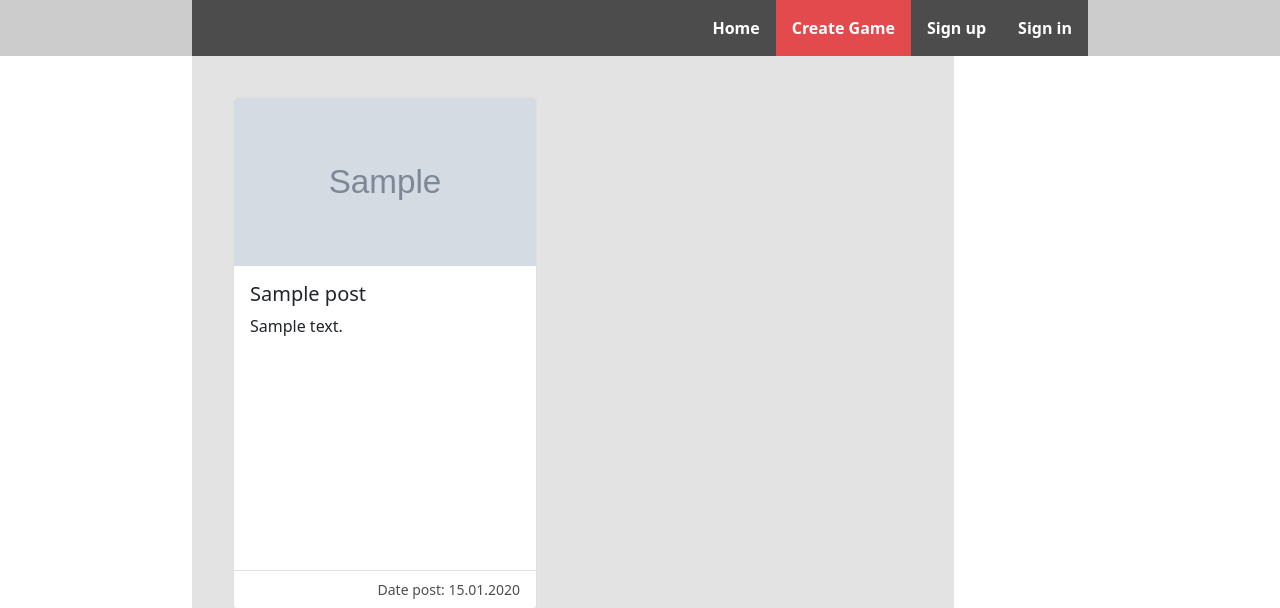
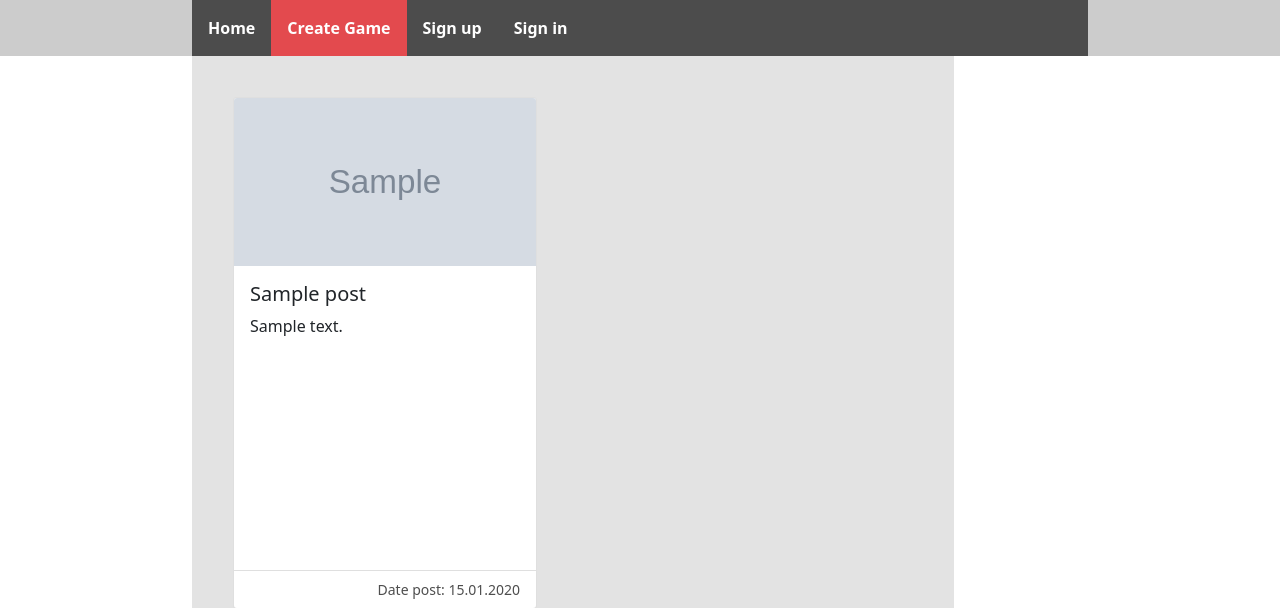
Before and after one commit to nek0trap/cybervoin_ru, a Symfony app: template templates/main_menu/index.html.twig in a window 1280 px wide. Shown: the top 608 px of the page. Run offline with Twig, Linux system fonts and the light colour scheme; the template is opened without the code that fills it: most values are stand-ins (such as "Sample title", 1, 10 or a date in 2020); grey boxes marked "Sample" are stand-in pictures; some libraries are stand-ins or nearby versions.

Commit message:
div fixed

```diff
--- a/public/css/header_style.css
+++ b/public/css/header_style.css
@@ -16,7 +16,12 @@
     cursor: pointer;
 }
 
-.p-3 a {
+.side-div {
+    min-width: 100%;
+    min-height: 100%;
+}
+
+.top-div a {
     color: white;
     text-decoration: none;
 }
--- a/templates/base.html.twig
+++ b/templates/base.html.twig
@@ -23,11 +23,11 @@
     {% block header %}
         <div class="header">
             <div class="header__main">
-                <div class="d-flex justify-content-end">
-                    <div class="p-3"><a href="/mm">Home</a></div>
-                    <div class="p-3 red-button" style="background-color: #e34a4e;"><a href="{{ path("gamemaster_create_game") }}">Create Game</a></div>
-                    <div class="p-3"><a href="#">Sign up</a></div>
-                    <div class="p-3"><a href="#">Sign in</a></div>
+                <div class="d-flex justify-content-start">
+                    <div class="top-div"><a href="/mm"><div class="p-3">Home</div></a></div>
+                    <div class="top-div red-button" style="background-color: #e34a4e;"><a href="{{ path("gamemaster_create_game") }}"><div class="p-3">Create Game</div></a></div>
+                    <div class="top-div"><a href="#"><div class="p-3">Sign up</div></a></div>
+                    <div class="top-div"><a href="#"><div class="p-3">Sign in</div></a></div>
                 </div>
             </div>
         </div>
--- a/templates/main_menu/index.html.twig
+++ b/templates/main_menu/index.html.twig
@@ -22,20 +22,20 @@
             <div class="right-menu">
                 <div class="d-flex align-items-start flex-column">
                     {% if is_granted('ROLE_USER') %}
-                        <div class="p-2"><a href="{{ path("member_profile", {"id": app.user.id}) }}">My Profile</a></div>
-                        <div class="p-2"><a href="{{ path("members_list") }}">User List</a></div>
+                        <div class="side-div"><a href="{{ path("member_profile", {"id": app.user.id}) }}"><div class="p-2">My Profile</div></a></div>
+                        <div class="side-div"><a href="{{ path("members_list") }}"><div class="p-2">User List</div></a></div>
                     {% endif %}
                     {% if is_granted('ROLE_GAMEMASTER') %}
-                        <div class="p-2"><a href="{{ path("gamemaster_create_char") }}">Create Character for game</a></div>
-                        <div class="p-2"><a href="{{ path("gamemaster_character_list") }}">Character List</a></div>
-                        <div class="p-2"><a href="{{ path("gamemaster_create_game") }}">Create new game</a></div>
-                        <div class="p-2"><a href="{{ path("gamemaster_list_game") }}">View all game</a></div>
+                        <div class="side-div"><a href="{{ path("gamemaster_create_char") }}"><div class="p-2">Create Character for game</div></a></div>
+                        <div class="side-div"><a href="{{ path("gamemaster_character_list") }}"><div class="p-2">Character List</div></a></div>
+                        <div class="side-div"><a href="{{ path("gamemaster_create_game") }}"><div class="p-2">Create new game</div></a></div>
+                        <div class="side-div"><a href="{{ path("gamemaster_list_game") }}"><div class="p-2">View all game</div></a></div>
                     {% endif %}
                     {% if is_granted('ROLE_ADMIN') %}
-                        <div class="p-2"><a href="/admin">Admin Panel</a></div>
-                        <div class="p-2"><a href="/admin/help">Admins Help</a></div>
-                        <div class="p-2"><a href="{{ path("admin_char_list") }}">Characters List</a></div>
-                        <div class="p-2"><a href="{{ path("admin_post_create") }}">Create Post</a></div>
+                        <div class="side-div"><a href="/admin"><div class="p-2">Admin Panel</div></a></div>
+                        <div class="side-div"><a href="/admin/help"><div class="p-2">Admins Help</div></a></div>
+                        <div class="side-div"><a href="{{ path("admin_char_list") }}"><div class="p-2">Characters List</div></a></div>
+                        <div class="side-div"><a href="{{ path("admin_post_create") }}"><div class="p-2">Create Post</div></a></div>
                     {% endif %}
                 </div>
             </div>
```
